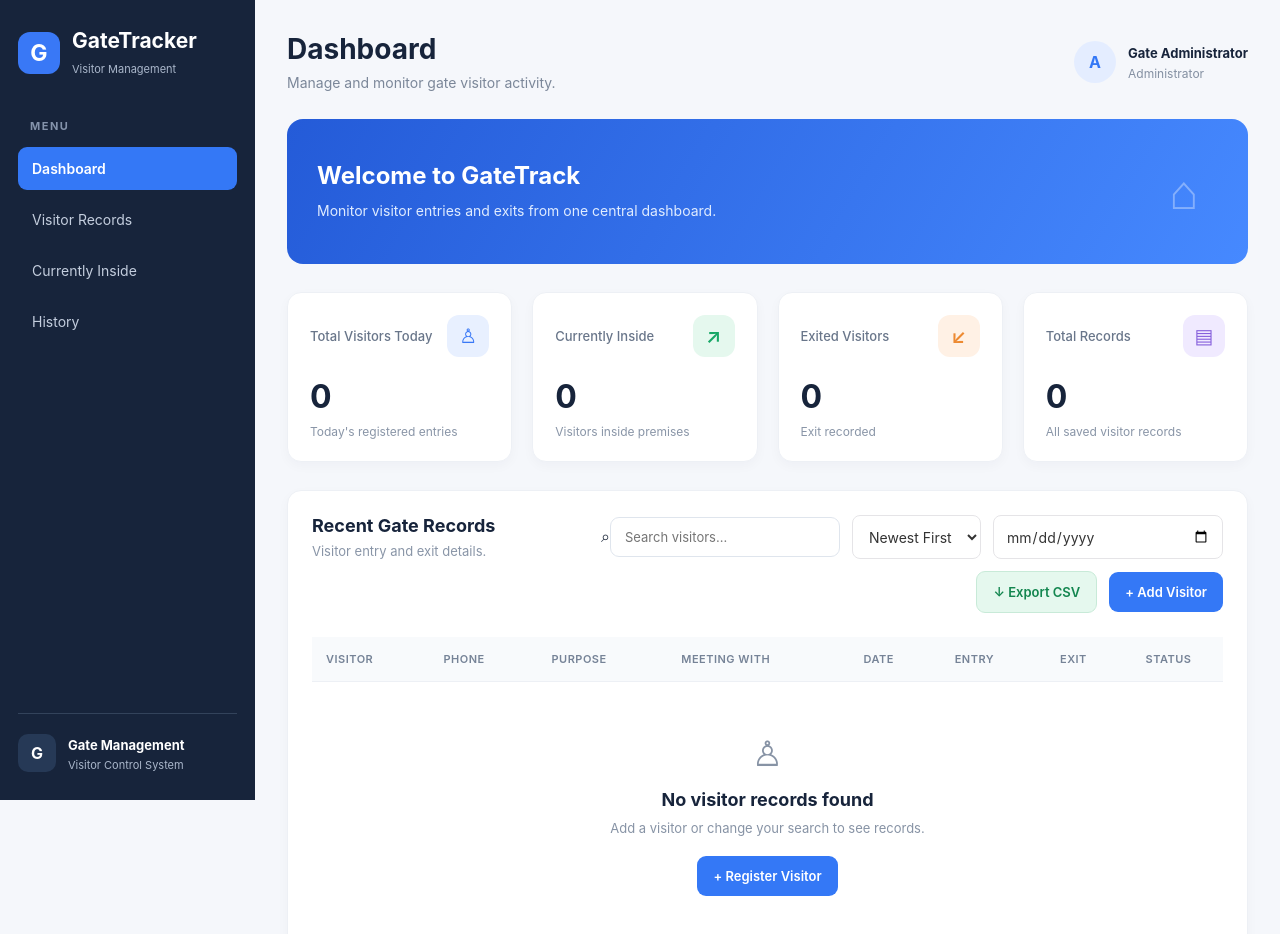
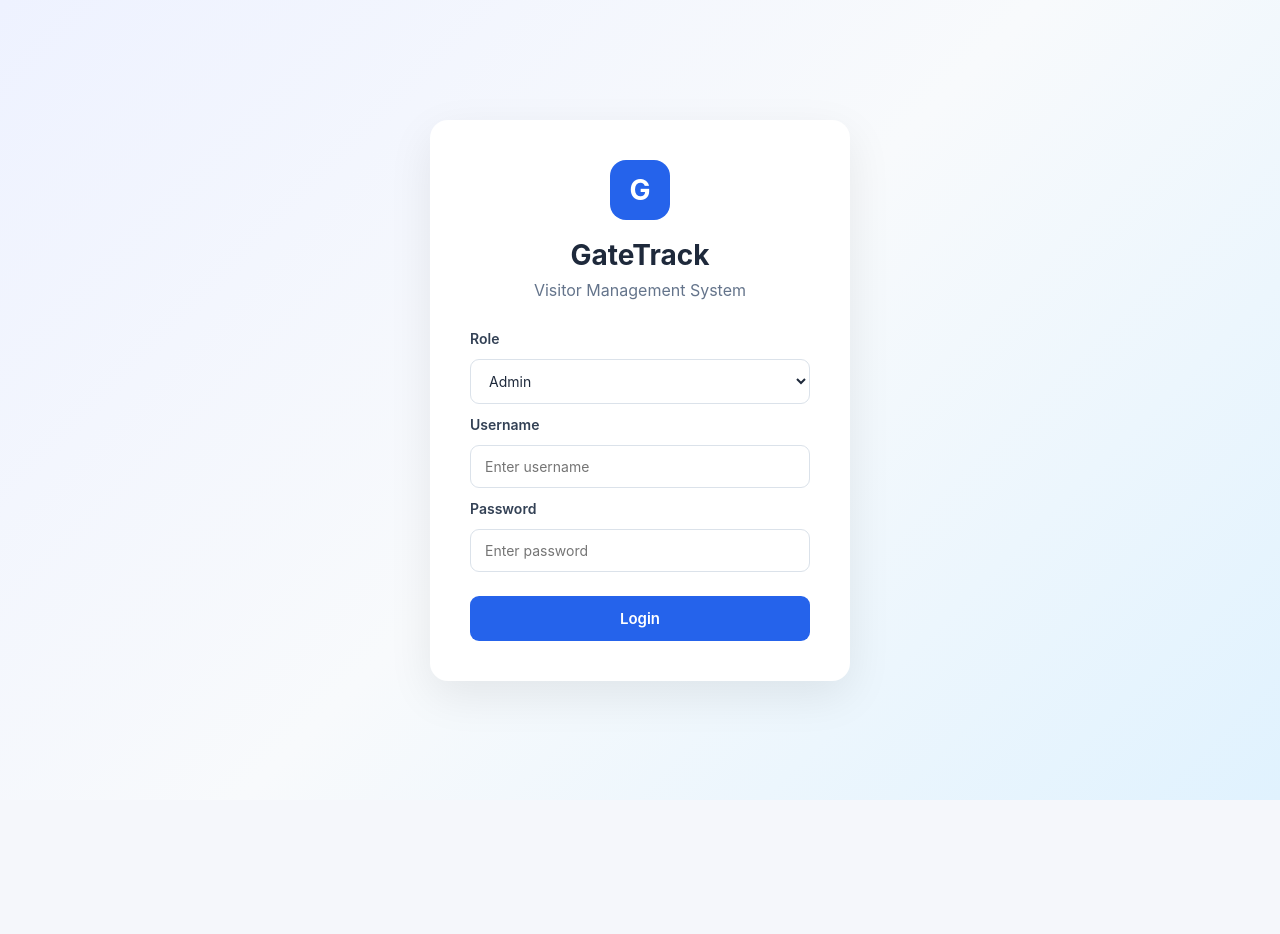
Before and after one commit to Harshit123-SAI/Main-Gate-Tracker, a React (Vite) app: page / in a window 1280 px wide. Shown: the top 934 px of the page. After the commit the page ends 800 px from the top, so only its background shows below. Built offline with nearby package versions, Linux system fonts and the light colour scheme.

Commit message:
Add login and role based access

```diff
--- a/src/App.css
+++ b/src/App.css
@@ -950,3 +950,18 @@ tbody tr:hover {
 .sort-filter select:focus {
   border-color: #aa3bff;
 }
+.logout-btn {
+  padding: 9px 15px;
+  border: 1px solid #e2e8f0;
+  border-radius: 8px;
+  background: white;
+  color: #dc2626;
+  font-weight: 600;
+  cursor: pointer;
+  transition: 0.2s;
+}
+
+.logout-btn:hover {
+  background: #fee2e2;
+  border-color: #fecaca;
+}
--- a/src/App.jsx
+++ b/src/App.jsx
@@ -8,6 +8,7 @@ import Header from "./components/Header";
 import DashboardStats from "./components/DashboardStats";
 import VisitorSearch from "./components/VisitorSearch";
 import Toast from "./components/Toast";
+import Login from "./components/Login";
 
 const STORAGE_KEY = "main-gate-tracker-visitors";
 
@@ -22,6 +23,8 @@ function App() {
   });
 
   const [activePage, setActivePage] = useState("Dashboard");
+  const [loggedIn, setLoggedIn] = useState(false);
+const [userRole, setUserRole] = useState("");
   const [search, setSearch] = useState("");
   const [dateFilter, setDateFilter] = useState("");
   const [sortOrder, setSortOrder] = useState("newest");
@@ -228,6 +231,16 @@ const pageVisitors =
     : activePage === "History"
       ? sortedVisitors.filter((visitor) => visitor.status === "Exited")
       : sortedVisitors;
+      if (!loggedIn) {
+  return (
+    <Login
+      onLogin={(role) => {
+        setUserRole(role);
+        setLoggedIn(true);
+      }}
+    />
+  );
+}
 
   return (
     <div className="app">
@@ -240,7 +253,14 @@ const pageVisitors =
 />
       {/* Main Content */}
       <main className="main-content">
-      <Header activePage={activePage} />
+    <Header
+  activePage={activePage}
+  userRole={userRole}
+  onLogout={() => {
+    setLoggedIn(false);
+    setUserRole("");
+  }}
+/>
 
         {/* Dashboard */}
         {activePage === "Dashboard" && (
@@ -301,19 +321,23 @@ const pageVisitors =
     </button>
   )}
 </div>
+  {userRole === "Admin" && (
   <button
     className="export-btn"
     onClick={handleExportCSV}
   >
     ↓ Export CSV
   </button>
+)}
 
+  {userRole === "Admin" && (
   <button
     className="primary-btn"
     onClick={() => setShowForm(true)}
   >
     + Add Visitor
   </button>
+)}
 </div>
           </div>
 <VisitorTable
@@ -321,6 +345,7 @@ const pageVisitors =
   activePage={activePage}
   handleExit={handleExit}
   handleDelete={handleDelete}
+  userRole={userRole}
 />
 
             {pageVisitors.length === 0 && (
@@ -330,12 +355,14 @@ const pageVisitors =
                 <p>
                   Add a visitor or change your search to see records.
                 </p>
+              {userRole === "Admin" && (
   <button
     className="primary-btn"
     onClick={() => setShowForm(true)}
   >
     + Register Visitor
   </button>
+)}
               </div>
             )}
 
--- a/src/components/Header.jsx
+++ b/src/components/Header.jsx
@@ -1,4 +1,5 @@
-function Header({ activePage }) {
+
+function Header({ activePage, userRole, onLogout }) {
   return (
     <header className="topbar">
       <div>
@@ -7,11 +8,23 @@ function Header({ activePage }) {
       </div>
 
       <div className="profile">
-        <div className="avatar">A</div>
+        <div className="avatar">
+          {userRole === "Admin" ? "A" : "S"}
+        </div>
+
         <div>
-          <strong>Gate Administrator</strong>
-          <small>Administrator</small>
+          <strong>
+            {userRole === "Admin" ? "Gate Administrator" : "Student"}
+          </strong>
+          <small>{userRole}</small>
         </div>
+
+        <button
+          className="logout-btn"
+          onClick={onLogout}
+        >
+          Logout
+        </button>
       </div>
     </header>
   );
--- /dev/null
+++ b/src/components/Login.css
@@ -0,0 +1,108 @@
+
+.login-page {
+  min-height: 100vh;
+  display: flex;
+  justify-content: center;
+  align-items: center;
+  padding: 20px;
+  background: linear-gradient(135deg, #eef2ff, #f8fafc, #e0f2fe);
+}
+
+.login-card {
+  width: 100%;
+  max-width: 420px;
+  background: white;
+  padding: 40px;
+  border-radius: 18px;
+  box-shadow: 0 15px 45px rgba(0, 0, 0, 0.08);
+}
+
+.login-logo {
+  width: 60px;
+  height: 60px;
+  margin: 0 auto 18px;
+  display: flex;
+  justify-content: center;
+  align-items: center;
+  background: #2563eb;
+  color: white;
+  font-size: 28px;
+  font-weight: bold;
+  border-radius: 16px;
+}
+
+.login-card h1 {
+  text-align: center;
+  font-size: 28px;
+  color: #1e293b;
+  margin-bottom: 8px;
+}
+
+.login-subtitle {
+  text-align: center;
+  color: #64748b;
+  margin-bottom: 30px;
+}
+
+.login-card form {
+  display: flex;
+  flex-direction: column;
+  gap: 12px;
+}
+
+.login-card label {
+  color: #334155;
+  font-size: 14px;
+  font-weight: 600;
+}
+
+.login-card input,
+.login-card select {
+  width: 100%;
+  padding: 12px 14px;
+  border: 1px solid #dbe2ea;
+  border-radius: 9px;
+  font-size: 14px;
+  outline: none;
+  background: white;
+  color: #1e293b;
+}
+
+.login-card input:focus,
+.login-card select:focus {
+  border-color: #2563eb;
+  box-shadow: 0 0 0 3px rgba(37, 99, 235, 0.12);
+}
+
+.login-button {
+  margin-top: 12px;
+  padding: 13px;
+  border: none;
+  border-radius: 9px;
+  background: #2563eb;
+  color: white;
+  font-size: 15px;
+  font-weight: 600;
+  cursor: pointer;
+  transition: 0.2s;
+}
+
+.login-button:hover {
+  background: #1d4ed8;
+  transform: translateY(-1px);
+}
+
+.login-error {
+  padding: 10px;
+  border-radius: 8px;
+  background: #fee2e2;
+  color: #b91c1c;
+  font-size: 13px;
+  text-align: center;
+}
+
+@media (max-width: 480px) {
+  .login-card {
+    padding: 28px 22px;
+  }
+}
--- /dev/null
+++ b/src/components/Login.jsx
@@ -0,0 +1,90 @@
+import React, { useState } from "react";
+import "./Login.css";
+
+function Login({ onLogin }) {
+  const [username, setUsername] = useState("");
+  const [password, setPassword] = useState("");
+  const [role, setRole] = useState("Admin");
+  const [error, setError] = useState("");
+
+  const handleSubmit = (e) => {
+    e.preventDefault();
+
+    const credentials = {
+      Admin: {
+        username: "admin",
+        password: "admin123",
+      },
+      Student: {
+        username: "student",
+        password: "student123",
+      },
+    };
+
+    const user = credentials[role];
+
+    if (username === user.username && password === user.password) {
+      setError("");
+      onLogin(role);
+    } else {
+      setError("Invalid username or password!");
+    }
+  };
+
+  return (
+    <div className="login-page">
+      <div className="login-card">
+        <div className="login-logo">G</div>
+
+        <h1>GateTrack</h1>
+        <p className="login-subtitle">Visitor Management System</p>
+
+        <form onSubmit={handleSubmit}>
+          <label>Role</label>
+          <select
+            value={role}
+            onChange={(e) => {
+              setRole(e.target.value);
+              setError("");
+            }}
+          >
+            <option value="Admin">Admin</option>
+            <option value="Student">Student</option>
+          </select>
+
+          <label>Username</label>
+          <input
+            type="text"
+            placeholder="Enter username"
+            value={username}
+            onChange={(e) => {
+              setUsername(e.target.value);
+              setError("");
+            }}
+            required
+          />
+
+          <label>Password</label>
+          <input
+            type="password"
+            placeholder="Enter password"
+            value={password}
+            onChange={(e) => {
+              setPassword(e.target.value);
+              setError("");
+            }}
+            required
+          />
+
+          {error && <div className="login-error">{error}</div>}
+
+          <button type="submit" className="login-button">
+            Login
+          </button>
+        </form>
+      </div>
+    </div>
+  );
+}
+
+export default Login;
--- a/src/components/VisitorTable.jsx
+++ b/src/components/VisitorTable.jsx
@@ -1,5 +1,5 @@
 
-function VisitorTable({ pageVisitors, activePage, handleExit, handleDelete }) {
+function VisitorTable({ pageVisitors, activePage, handleExit, handleDelete, userRole }) {
   return (
     <div className="table-container">
       <table>
@@ -44,7 +44,7 @@ function VisitorTable({ pageVisitors, activePage, handleExit, handleDelete }) {
 
               <td>
   <div className="action-buttons">
-                    {visitor.status === "Inside" && (
+    {userRole === "Admin" && visitor.status === "Inside" && (
       <button
         className="exit-btn"
         onClick={() => handleExit(visitor.id)}
@@ -53,6 +53,7 @@ function VisitorTable({ pageVisitors, activePage, handleExit, handleDelete }) {
       </button>
     )}
 
+    {userRole === "Admin" && (
       <button
         className="delete-btn"
         onClick={() => handleDelete(visitor.id)}
@@ -60,6 +61,7 @@ function VisitorTable({ pageVisitors, activePage, handleExit, handleDelete }) {
       >
         Delete
       </button>
+    )}
   </div>
 </td>
               </tr>
```
Lines whose indentation alone changed are shown as unchanged.
